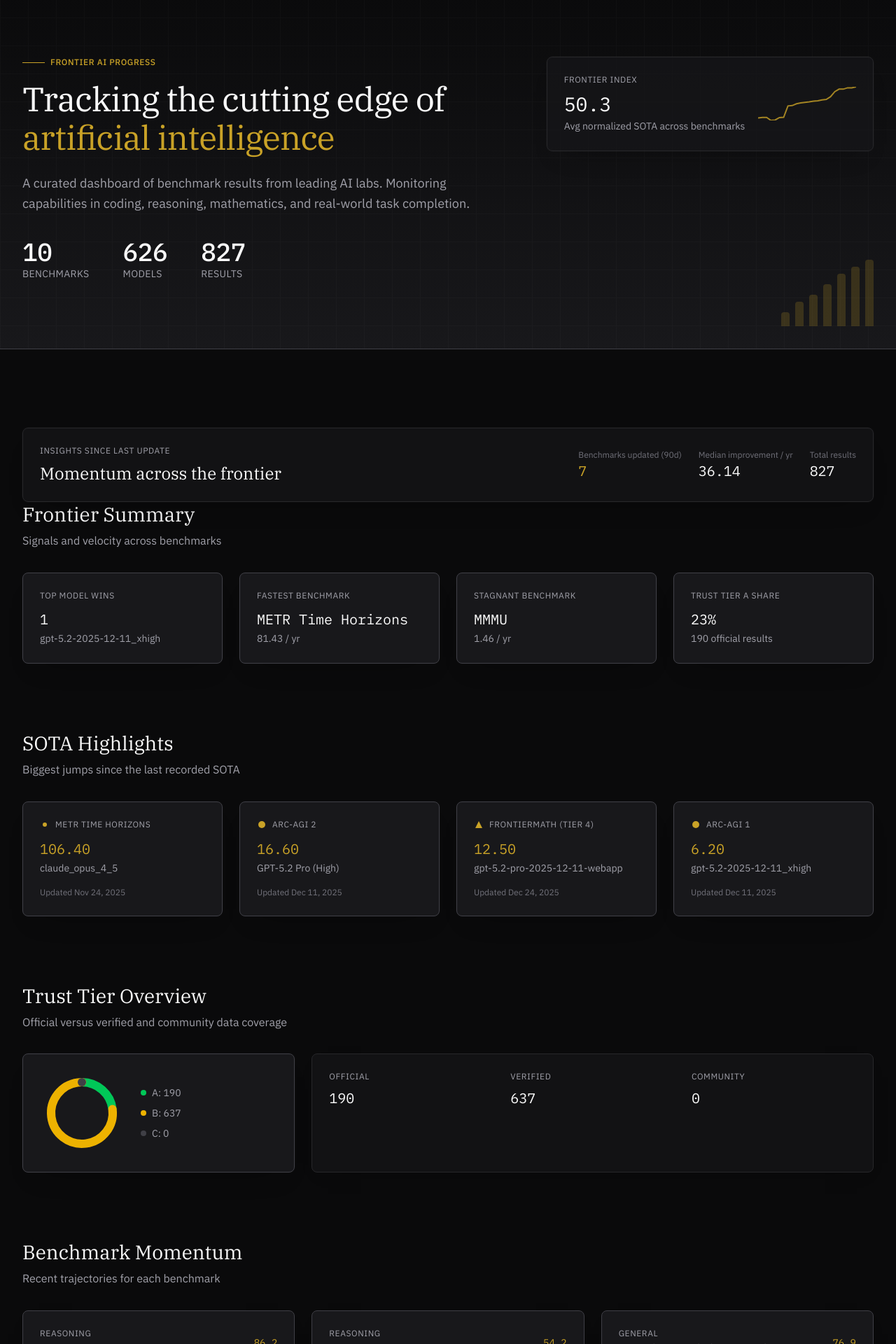
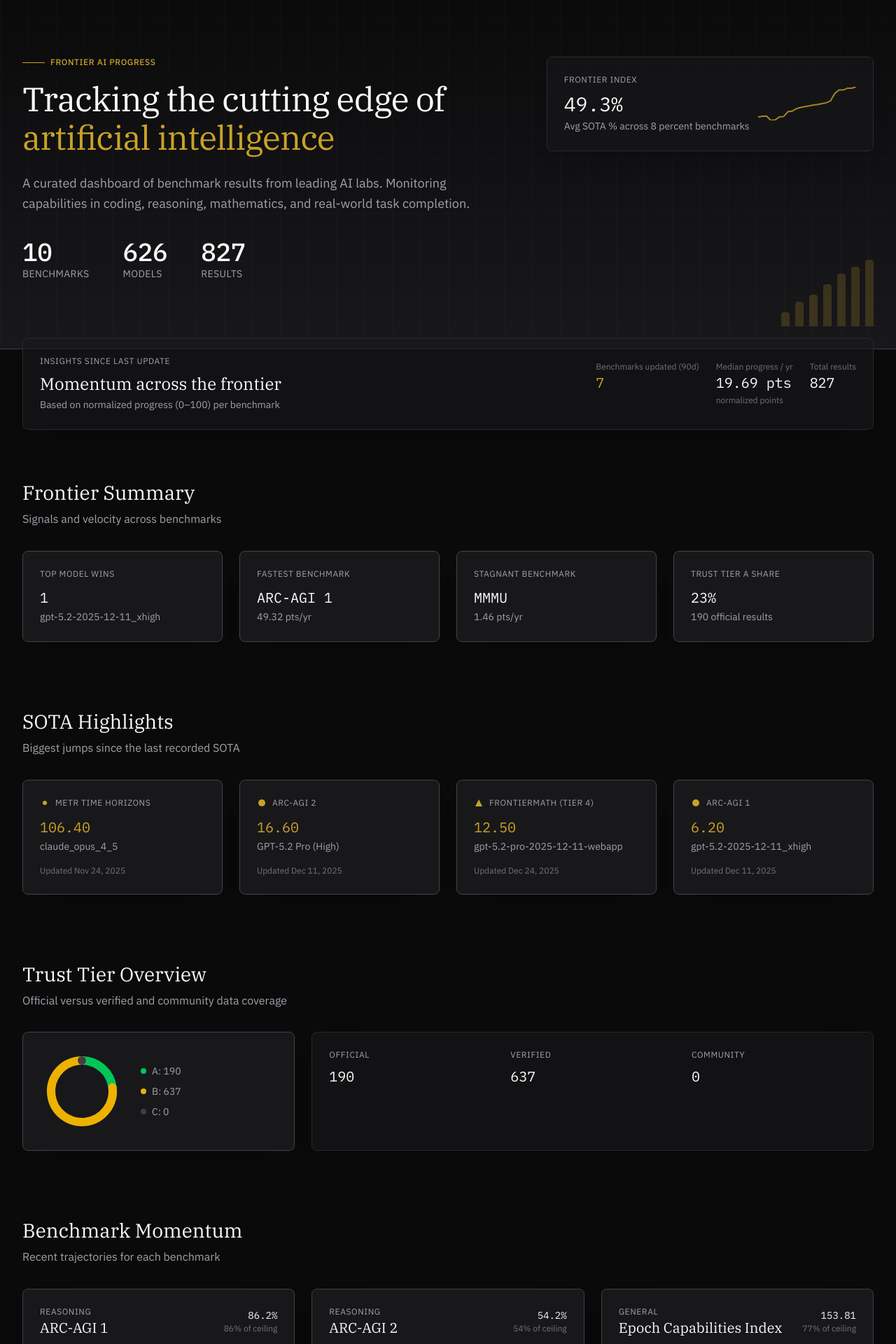
Before and after one commit to kylemoskowitz-ai/ai-benchmark-dashboard, a Next.js app in the folder web/: page / in a window 1280 px wide. Shown: the part 80-2000 px from the top of the page at 70% size. Built offline with nearby package versions, Linux system fonts and the light colour scheme.

Commit message:
Clarify frontier metrics and improve UI spacing

```diff
--- a/web/app/globals.css
+++ b/web/app/globals.css
@@ -349,6 +349,12 @@ button:active {
   background-color: var(--color-base-100);
 }
 
+.chip-contrast {
+  background-color: var(--color-base-900);
+  color: var(--color-base);
+  border-color: transparent;
+}
+
 .divider {
   height: 1px;
   background: linear-gradient(90deg, transparent, var(--color-base-200), transparent);
--- a/web/app/projections/page.tsx
+++ b/web/app/projections/page.tsx
@@ -203,7 +203,7 @@ export default function ProjectionsPage() {
                   <div className="flex items-center justify-center gap-2">
                     <span>{modelLabels[model]}</span>
                     {isBest && (
-                      <span className="chip chip-accent text-[10px] px-2 py-0.5">
+                      <span className="chip chip-contrast text-[10px] px-2 py-0.5">
                         Best
                       </span>
                     )}
--- a/web/components/HeroTrend.tsx
+++ b/web/components/HeroTrend.tsx
@@ -27,9 +27,16 @@ export function HeroTrend() {
       });
   }, []);
 
+  const percentBenchmarks = useMemo(
+    () => benchmarks.filter((b) => b.unit === "percent"),
+    [benchmarks]
+  );
+
   const trend = useMemo(() => {
+    const included = percentBenchmarks;
+    if (!included.length) return [];
     if (!benchmarks.length) return [];
-    const byId = new Map(benchmarks.map((b) => [b.id, b]));
+    const byId = new Map(included.map((b) => [b.id, b]));
     const allDates = new Set<string>();
     Object.values(frontier).forEach((points) => {
       points.forEach((p) => {
@@ -46,6 +53,7 @@ export function HeroTrend() {
 
     for (const date of sortedDates) {
       for (const [benchmarkId, points] of Object.entries(frontier)) {
+        if (!byId.has(benchmarkId)) continue;
         const point = points.find((p) => p.date === date);
         if (point && point.score != null) {
           latest[benchmarkId] = point.score;
@@ -65,9 +73,13 @@ export function HeroTrend() {
       }
     }
     return result.slice(-24);
-  }, [benchmarks, frontier]);
+  }, [benchmarks, frontier, percentBenchmarks]);
 
   const latest = trend[trend.length - 1]?.score;
+  const includedCount = percentBenchmarks.length;
+  const subtitle = includedCount
+    ? `Avg SOTA % across ${includedCount} percent benchmarks`
+    : "Avg SOTA % across percent benchmarks";
 
   return (
     <div className="card card-muted shadow-soft">
@@ -77,10 +89,10 @@ export function HeroTrend() {
             Frontier Index
           </div>
           <div className="mt-2 font-mono text-title-lg text-base-900">
-            {latest != null ? latest.toFixed(1) : "—"}
+            {latest != null ? `${latest.toFixed(1)}%` : "—"}
           </div>
           <div className="text-body-sm text-base-500 mt-1">
-            Avg normalized SOTA across benchmarks
+            {subtitle}
           </div>
         </div>
         <div className="opacity-80">
--- a/web/components/ProgressDashboard.tsx
+++ b/web/components/ProgressDashboard.tsx
@@ -2,9 +2,9 @@
 
 import { useEffect, useMemo, useState } from "react";
 import type { Benchmark, FrontierPoint, Result, Meta } from "@/lib/types";
-import { formatDate, parseDate } from "@/lib/data";
+import { formatDate, parseDate, formatScore } from "@/lib/data";
 import {
-  computeSlopePerYear,
+  computeNormalizedSlopePerYear,
   getLatestDelta,
   normalizeScore,
   summarizeTrustTiers,
@@ -44,7 +44,7 @@ export function ProgressDashboard() {
   const slopes = useMemo(() => {
     return benchmarks.map((benchmark) => {
       const points = frontier[benchmark.id] || [];
-      const slope = computeSlopePerYear(points);
+      const slope = computeNormalizedSlopePerYear(points, benchmark);
       return { benchmark, slope };
     });
   }, [benchmarks, frontier]);
@@ -119,8 +119,8 @@ export function ProgressDashboard() {
 
   return (
     <>
-      <section className="container-wide py-8">
-        <div className="card card-muted shadow-soft sticky top-20">
+      <section className="container-wide py-6 -mt-6 lg:-mt-10">
+        <div className="card card-muted shadow-soft">
           <div className="flex flex-col md:flex-row md:items-center md:justify-between gap-6">
             <div>
               <div className="text-caption uppercase tracking-wider text-base-500">
@@ -128,6 +128,9 @@ export function ProgressDashboard() {
               </div>
               <div className="mt-2 font-serif text-title text-base-900">
                 Momentum across the frontier
+              </div>
+              <div className="text-body-sm text-base-500 mt-1">
+                Based on normalized progress (0–100) per benchmark
               </div>
             </div>
             <div className="flex flex-wrap gap-6">
@@ -138,10 +141,11 @@ export function ProgressDashboard() {
                 </div>
               </div>
               <div>
-                <div className="text-caption text-base-400">Median improvement / yr</div>
+                <div className="text-caption text-base-400">Median progress / yr</div>
                 <div className="font-mono text-title-sm text-base-900">
-                  {medianSlope != null ? medianSlope.toFixed(2) : "—"}
+                  {medianSlope != null ? `${medianSlope.toFixed(2)} pts` : "—"}
                 </div>
+                <div className="text-caption text-base-400 mt-1">normalized points</div>
               </div>
               <div>
                 <div className="text-caption text-base-400">Total results</div>
@@ -175,7 +179,7 @@ export function ProgressDashboard() {
             value={leaders[0]?.benchmark.name ?? "—"}
             sub={
               leaders[0]?.slope != null
-                ? `${leaders[0].slope.toFixed(2)} / yr`
+                ? `${leaders[0].slope.toFixed(2)} pts/yr`
                 : "—"
             }
           />
@@ -184,7 +188,7 @@ export function ProgressDashboard() {
             value={laggards[0]?.benchmark.name ?? "—"}
             sub={
               laggards[0]?.slope != null
-                ? `${laggards[0].slope.toFixed(2)} / yr`
+                ? `${laggards[0].slope.toFixed(2)} pts/yr`
                 : "—"
             }
           />
@@ -274,7 +278,7 @@ export function ProgressDashboard() {
         <div className="grid grid-cols-1 md:grid-cols-2 lg:grid-cols-3 gap-6">
           {benchmarks.map((b) => {
             const points = frontier[b.id] || [];
-            const slope = computeSlopePerYear(points);
+            const slope = computeNormalizedSlopePerYear(points, b);
             const normalized = normalizeScore(b.sota?.score, b);
             return (
               <div key={b.id} className="card">
@@ -287,17 +291,24 @@ export function ProgressDashboard() {
                       {b.name}
                     </div>
                   </div>
-                  {normalized != null && (
-                    <div className="font-mono text-body-sm text-accent">
-                      {normalized.toFixed(1)}
+                  <div className="text-right">
+                    <div className="font-mono text-body-sm text-base-900">
+                      {b.sota?.score != null
+                        ? formatScore(b.sota.score, b.unit)
+                        : "—"}
                     </div>
-                  )}
+                    {normalized != null && (
+                      <div className="text-caption text-base-400">
+                        {normalized.toFixed(0)}% of ceiling
+                      </div>
+                    )}
+                  </div>
                 </div>
                 <div className="mt-4">
                   <Sparkline points={points.slice(-12)} width={200} height={40} />
                 </div>
                 <div className="mt-3 text-caption text-base-400">
-                  {slope != null ? `${slope.toFixed(2)} / yr` : "—"} · Updated{" "}
+                  {slope != null ? `${slope.toFixed(2)} pts/yr` : "—"} · Updated{" "}
                   {formatDate(b.sota?.date || "")}
                 </div>
               </div>
@@ -333,7 +344,7 @@ export function ProgressDashboard() {
                       </div>
                     </td>
                     <td className="text-right text-base-500">
-                      {entry.slope != null ? entry.slope.toFixed(2) : "—"} / yr
+                      {entry.slope != null ? entry.slope.toFixed(2) : "—"} pts/yr
                     </td>
                   </tr>
                 ))}
@@ -357,7 +368,7 @@ export function ProgressDashboard() {
                       </div>
                     </td>
                     <td className="text-right text-base-500">
-                      {entry.slope != null ? entry.slope.toFixed(2) : "—"} / yr
+                      {entry.slope != null ? entry.slope.toFixed(2) : "—"} pts/yr
                     </td>
                   </tr>
                 ))}
--- a/web/lib/analysis.ts
+++ b/web/lib/analysis.ts
@@ -24,6 +24,27 @@ export function computeSlopePerYear(points: FrontierPoint[]): number | null {
     if (!date || p.score == null) continue;
     xs.push(date.getTime());
     ys.push(p.score);
+  }
+  if (xs.length < 2) return null;
+  const { slope } = linearRegression(xs, ys);
+  const msPerYear = 365.25 * 24 * 60 * 60 * 1000;
+  return slope * msPerYear;
+}
+
+export function computeNormalizedSlopePerYear(
+  points: FrontierPoint[],
+  benchmark: Benchmark
+): number | null {
+  if (points.length < 2) return null;
+  const xs: number[] = [];
+  const ys: number[] = [];
+  for (const p of points) {
+    const date = parseDate(p.date);
+    if (!date || p.score == null) continue;
+    const normalized = normalizeScore(p.score, benchmark);
+    if (normalized == null) continue;
+    xs.push(date.getTime());
+    ys.push(normalized);
   }
   if (xs.length < 2) return null;
   const { slope } = linearRegression(xs, ys);
```
